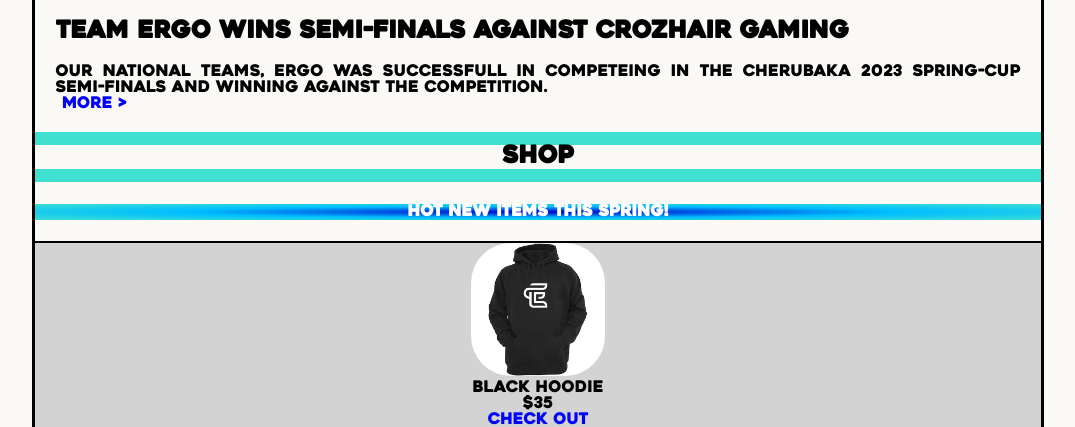
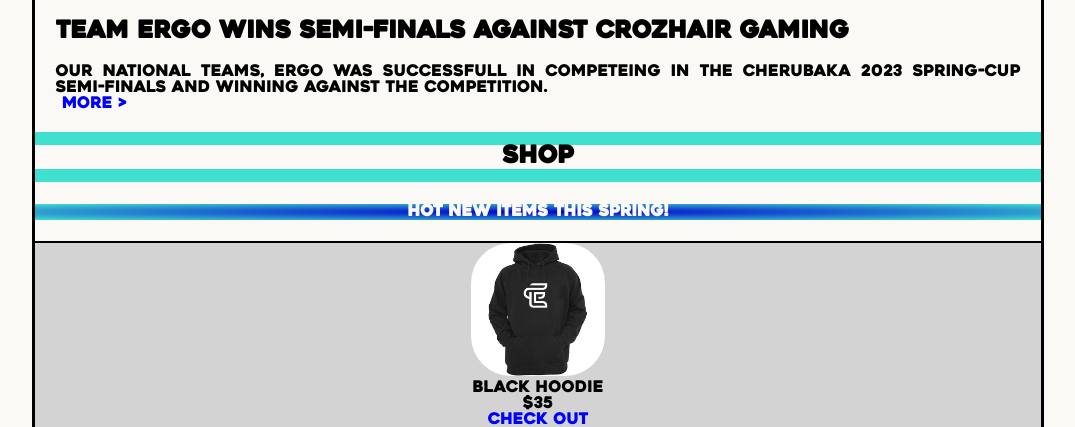
Before and after one commit to Med-i23/webterv_beadando, a PHP site: page /index.html in a window 1280 px wide. Shown: the part 1015-1442 px from the top of the page, without its empty margins (102-1177 px from the left). Run offline with PHP 8.4, Linux system fonts and the light colour scheme.

Commit message:
az elozo h1imitatorvmiert nekem tul sok kek volt, tul sok sectiont haszálsz sztem

```diff
--- a/css/style.css
+++ b/css/style.css
@@ -109,8 +109,8 @@ h3{
     display: none;
 }
 h4{
-    background: radial-gradient(mediumblue,deepskyblue,turquoise);
-    color: white;
+    background: radial-gradient(mediumblue,turquoise);
+    color: var(--offwhite);
    text-align: center;
 
 }
```
